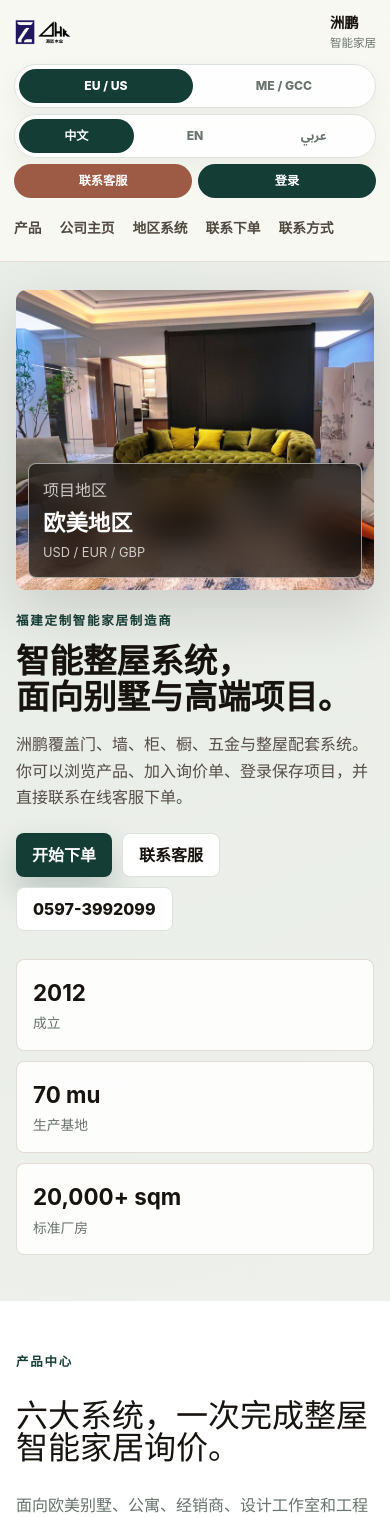
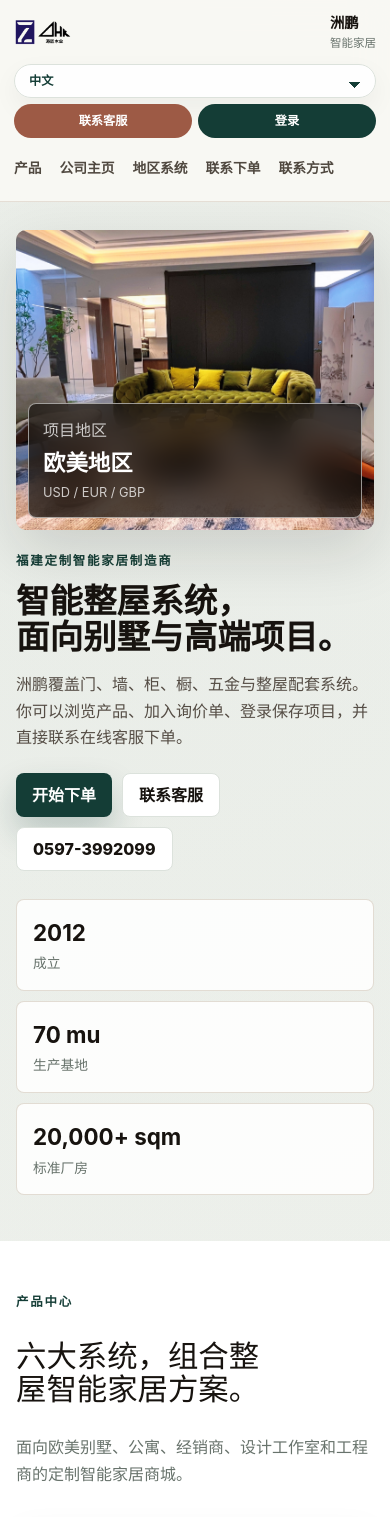
Before and after one commit to ravinque/zhoupeng, a Next.js app: page / in a window 390 px wide. Shown: the top 1517 px of the page. Built offline with nearby package versions, Linux system fonts and the light colour scheme.

Commit message:
Improve mobile storefront interactions

```diff
--- a/app/globals.css
+++ b/app/globals.css
@@ -125,21 +125,31 @@ img {
   gap: 10px;
 }
 
-.region-switch,
-.language-switch {
-  display: inline-flex;
-  gap: 4px;
-  padding: 4px;
+.language-select {
+  min-height: 42px;
+  min-width: 140px;
   border: 1px solid var(--line);
   border-radius: 999px;
   background: rgba(255, 255, 255, 0.88);
+  color: var(--green-dark);
+  padding: 0 42px 0 16px;
   box-shadow: 0 10px 26px rgba(23, 19, 15, 0.05);
+  font-size: 0.84rem;
+  font-weight: 850;
+  appearance: none;
+  background-image:
+    linear-gradient(45deg, transparent 50%, var(--green-dark) 50%),
+    linear-gradient(135deg, var(--green-dark) 50%, transparent 50%);
+  background-position:
+    calc(100% - 20px) 17px,
+    calc(100% - 14px) 17px;
+  background-size: 6px 6px;
+  background-repeat: no-repeat;
 }
 
-.region-switch button,
-.language-switch button,
 .icon-button {
   min-height: 38px;
+  min-width: 58px;
   border: 0;
   border-radius: 999px;
   background: transparent;
@@ -147,10 +157,9 @@ img {
   padding: 0 14px;
   font-size: 0.82rem;
   font-weight: 800;
+  white-space: nowrap;
 }
 
-.region-switch button.active,
-.language-switch button.active,
 .icon-button {
   background: var(--green-dark);
   color: #fff;
@@ -158,6 +167,7 @@ img {
 
 .service-top {
   background: var(--brick);
+  min-width: 76px;
 }
 
 .hero {
@@ -360,8 +370,15 @@ img {
 
 .section-heading h2 {
   max-width: 890px;
-  font-size: clamp(2rem, 4.4vw, 4.4rem);
-  line-height: 1;
+  font-size: clamp(2rem, 3.8vw, 3.8rem);
+  line-height: 1.05;
+  text-wrap: balance;
+}
+
+.catalogue .section-heading h2 {
+  max-width: 780px;
+  font-size: clamp(1.9rem, 3.25vw, 3.25rem);
+  line-height: 1.08;
 }
 
 .section-heading p:not(.eyebrow),
@@ -393,6 +410,11 @@ img {
   border-radius: 8px;
   background: #fff;
   box-shadow: 0 14px 34px rgba(23, 19, 15, 0.06);
+}
+
+.product-card.in-quote {
+  border-color: rgba(36, 95, 85, 0.42);
+  box-shadow: 0 18px 38px rgba(36, 95, 85, 0.12);
 }
 
 .image-button {
@@ -436,6 +458,7 @@ img {
 .order-preview span,
 .factory-card span {
   color: var(--brick);
+  line-height: 1.35;
   font-weight: 850;
 }
 
@@ -501,6 +524,17 @@ img {
   padding: 9px 13px;
   font-size: 0.82rem;
   font-weight: 850;
+}
+
+.product-foot button {
+  min-width: 86px;
+  min-height: 42px;
+}
+
+.product-foot button.added {
+  border-color: rgba(36, 95, 85, 0.22);
+  background: #e8f2ed;
+  color: var(--green-dark);
 }
 
 .feature-split {
@@ -679,6 +713,10 @@ img {
   gap: 14px;
 }
 
+.wide-field {
+  grid-column: 1 / -1;
+}
+
 label {
   display: grid;
   gap: 8px;
@@ -733,16 +771,62 @@ select:focus {
   line-height: 1;
 }
 
-.footer {
+.site-footer {
+  background: var(--green-dark);
+  color: rgba(255, 255, 255, 0.8);
+  padding: 44px max(var(--side-pad), calc((100vw - var(--content-max)) / 2)) 20px;
+  font-size: 0.9rem;
+}
+
+.footer-grid {
+  display: grid;
+  grid-template-columns: minmax(280px, 1.2fr) repeat(3, minmax(160px, 0.7fr));
+  gap: clamp(22px, 4vw, 56px);
+}
+
+.footer-grid section {
+  display: grid;
+  align-content: start;
+  gap: 10px;
+}
+
+.footer-grid h2,
+.footer-grid h3,
+.footer-grid p {
+  margin: 0;
+}
+
+.footer-grid h2 {
+  color: #fff;
+  font-size: clamp(1.35rem, 2vw, 1.9rem);
+  line-height: 1.15;
+}
+
+.footer-grid h3 {
+  color: #fff;
+  font-size: 0.98rem;
+}
+
+.footer-grid p,
+.footer-grid span,
+.footer-grid a {
+  color: rgba(255, 255, 255, 0.74);
+  line-height: 1.65;
+}
+
+.footer-grid a:hover {
+  color: #fff;
+}
+
+.footer-bottom {
   display: flex;
   flex-wrap: wrap;
   justify-content: space-between;
-  gap: 14px;
-  border-top: 1px solid var(--line);
-  background: var(--green-dark);
-  color: rgba(255, 255, 255, 0.8);
-  padding: 22px clamp(18px, 5vw, 76px);
-  font-size: 0.9rem;
+  gap: 12px;
+  margin-top: 34px;
+  border-top: 1px solid rgba(255, 255, 255, 0.18);
+  padding-top: 18px;
+  color: rgba(255, 255, 255, 0.64);
 }
 
 .service-float {
@@ -964,8 +1048,7 @@ select:focus {
     gap: 6px;
   }
 
-  .region-switch button,
-  .language-switch button,
+  .language-select,
   .icon-button {
     min-height: 34px;
     padding: 0 10px;
@@ -1062,15 +1145,11 @@ select:focus {
     font-size: 0.86rem;
   }
 
-  .region-switch,
-  .language-switch {
+  .language-select {
     width: 100%;
-    justify-content: space-between;
-  }
-
-  .region-switch button,
-  .language-switch button {
-    flex: 1;
+    min-width: 0;
+    flex: 1 1 100%;
+    padding-inline: 14px 40px;
   }
 
   .icon-button {
@@ -1100,4 +1179,16 @@ select:focus {
   .service-float {
     display: none;
   }
+
+  .footer-grid {
+    grid-template-columns: 1fr;
+  }
+
+  .site-footer {
+    padding-inline: 16px;
+  }
+
+  .footer-bottom {
+    display: grid;
+  }
 }
--- a/app/page.tsx
+++ b/app/page.tsx
@@ -238,8 +238,10 @@ const copy = {
     productionBase: "生产基地",
     standardPlant: "标准厂房",
     productsEyebrow: "产品中心",
-    productsTitle: "六大系统，一次完成整屋智能家居询价。",
+    productsTitle: "六大系统，组合整屋智能家居方案。",
     add: "加入",
+    added: "已加入",
+    addedNotice: "已加入询价单。",
     companyEyebrow: "公司主页",
     companyTitle: "福建洲鹏实业集研发、设计、生产、运营和售后服务为一体。",
     companyText:
@@ -275,6 +277,12 @@ const copy = {
       "地址：中国福建省上杭县蛟洋工业园区华强小区丽家坪工业区 2-1、2-2 号",
     openDesk: "打开在线客服",
     footer: "基于公开企业材料搭建的全球智能家居商城。",
+    footerIntro: "福建洲鹏实业有限公司专注门、墙、柜、橱、五金及配套系统，服务定制家居与整屋项目。",
+    footerContactTitle: "联系我们",
+    footerNavTitle: "快捷导航",
+    footerProductsTitle: "产品中心",
+    footerCopyright: "版权所有 © 福建洲鹏实业有限公司",
+    footerSite: "网址：www.fjzpsy.com",
     loginSystem: "登录系统",
     loginTitle: "登录后保存项目询价。",
     loginText: "这是 GitHub Pages 上的前端演示登录。输入任意邮箱和密码即可保存本地会话。",
@@ -310,8 +318,10 @@ const copy = {
     productionBase: "Production base",
     standardPlant: "Standard plant",
     productsEyebrow: "Products Center",
-    productsTitle: "Six product systems for one coordinated smart home order.",
+    productsTitle: "Six systems for one smart home order.",
     add: "Add",
+    added: "Added",
+    addedNotice: " added to the quote.",
     companyEyebrow: "Company Homepage",
     companyTitle: "Fujian ZhouPeng Industrial integrates R&D, design, production, operation, and service.",
     companyText:
@@ -347,6 +357,12 @@ const copy = {
     address: "Address: Lijiaping Industrial Zone, Shanghang County, Fujian Province, China.",
     openDesk: "Open service desk",
     footer: "Global smart home mall concept based on public company materials.",
+    footerIntro: "Fujian ZhouPeng Industrial focuses on door, wall, cabinet, kitchen, hardware, and supporting systems for custom home projects.",
+    footerContactTitle: "Contact us",
+    footerNavTitle: "Quick links",
+    footerProductsTitle: "Product center",
+    footerCopyright: "Copyright © Fujian ZhouPeng Industrial Co., Ltd.",
+    footerSite: "Website: www.fjzpsy.com",
     loginSystem: "Login System",
     loginTitle: "Access project orders.",
     loginText: "Demo front-end login for GitHub Pages. Use any email and password to save a local session.",
@@ -383,8 +399,10 @@ const copy = {
     productionBase: "قاعدة إنتاج",
     standardPlant: "مصنع قياسي",
     productsEyebrow: "مركز المنتجات",
-    productsTitle: "ستة أنظمة منتجات لطلب منزل ذكي متكامل.",
+    productsTitle: "ستة أنظمة لطلب منزل ذكي متكامل.",
     add: "إضافة",
+    added: "تمت الإضافة",
+    addedNotice: " تمت إضافته إلى طلب العرض.",
     companyEyebrow: "صفحة الشركة",
     companyTitle: "تجمع Fujian ZhouPeng Industrial بين البحث والتصميم والإنتاج والتشغيل والخدمة.",
     companyText:
@@ -419,6 +437,12 @@ const copy = {
     address: "العنوان: منطقة Lijiaping الصناعية، شانغهانغ، فوجيان، الصين.",
     openDesk: "افتح خدمة العملاء",
     footer: "متجر منزل ذكي عالمي مبني على مواد الشركة العامة.",
+    footerIntro: "تركز Fujian ZhouPeng Industrial على الأبواب والجدران والخزائن والمطابخ والملحقات وخدمات المشاريع المخصصة.",
+    footerContactTitle: "تواصل معنا",
+    footerNavTitle: "روابط سريعة",
+    footerProductsTitle: "مركز المنتجات",
+    footerCopyright: "حقوق النشر © Fujian ZhouPeng Industrial Co., Ltd.",
+    footerSite: "الموقع: www.fjzpsy.com",
     loginSystem: "نظام الدخول",
     loginTitle: "الوصول إلى طلبات المشروع.",
     loginText: "تسجيل دخول تجريبي لصفحات GitHub. استخدم أي بريد وكلمة مرور لحفظ الجلسة محليا.",
@@ -441,9 +465,39 @@ const copy = {
 
 const languageOptions: Array<{ key: Lang; label: string }> = [
   { key: "zh", label: "中文" },
-  { key: "en", label: "EN" },
-  { key: "ar", label: "عربي" },
+  { key: "en", label: "English" },
+  { key: "ar", label: "العربية" },
 ];
+
+const getAgentReply = (text: string, language: Lang) => {
+  const lower = text.toLowerCase();
+  const isShort = text.replace(/\s/g, "").length < 5 || /^\d+$/.test(text.trim());
+
+  if (language === "zh") {
+    if (isShort) return "我需要更多项目信息。请补充国家/城市、户型面积、产品系统和预算区间，我再帮你整理报价。";
+    if (/经销|代理|dealer|catalog|目录/.test(lower)) return "可以。经销合作请留下公司名称、目标市场和预计展厅面积，客服会发送产品目录和经销报价。";
+    if (/价格|报价|预算|quote|price|多少钱/.test(lower)) return "报价会按产品系统、尺寸、材料和目的地计算。你可以先加入产品到询价单，再提交电话或 WhatsApp。";
+    if (/图纸|户型|尺寸|plan|drawing|size/.test(lower)) return "请准备户型图、现场照片和关键尺寸。客服会据此整理 BOM、初步方案和交付建议。";
+    if (/电话|邮箱|联系|whatsapp|contact/.test(lower)) return "可以直接电话 0597-3992099，或发送邮件到 cathy@shhf2008.com。";
+    return "已收到。客服会根据你的描述整理产品清单、项目范围和下一步资料需求。";
+  }
+
+  if (language === "ar") {
+    if (isShort) return "نحتاج تفاصيل أكثر: الدولة والمدينة والمساحة والأنظمة المطلوبة والميزانية التقريبية.";
+    if (/dealer|catalog|وكيل|كتالوج/.test(lower)) return "للتعاون مع الوكلاء، يرجى إرسال اسم الشركة والسوق المستهدف ومساحة المعرض لنوفر الكتالوج والسعر.";
+    if (/quote|price|budget|سعر|عرض|ميزانية/.test(lower)) return "يعتمد العرض على الأنظمة والمقاسات والمواد ومدينة التسليم. أضف المنتجات ثم أرسل بيانات التواصل.";
+    if (/plan|drawing|size|مخطط|مقاس/.test(lower)) return "يرجى تجهيز المخطط والصور والمقاسات الأساسية لنرتب قائمة المواد والتوصية الأولية.";
+    if (/contact|phone|email|whatsapp|تواصل|هاتف/.test(lower)) return "يمكنك الاتصال على 0597-3992099 أو إرسال بريد إلى cathy@shhf2008.com.";
+    return "تم الاستلام. سيقوم فريق الخدمة بتحديد نطاق المشروع والمواد المطلوبة والخطوة التالية.";
+  }
+
+  if (isShort) return "Please share more detail: country, city, floor area, product systems, and budget range.";
+  if (/dealer|catalog|distributor|partner/.test(lower)) return "For dealer cooperation, share your company name, target market, and showroom size. We can prepare catalogues and dealer pricing.";
+  if (/quote|price|budget|cost/.test(lower)) return "Pricing depends on product systems, dimensions, materials, and destination. Add products to the quote and submit your contact details.";
+  if (/plan|drawing|size|dimension|floor/.test(lower)) return "Please prepare floor plans, room photos, and key dimensions so the service team can build a BOM and first proposal.";
+  if (/contact|phone|email|whatsapp/.test(lower)) return "You can call 0597-3992099 or email cathy@shhf2008.com directly.";
+  return "Received. The service team will review your project scope and outline the next information needed.";
+};
 
 export default function Home() {
   const [language, setLanguage] = useState<Lang>("zh");
@@ -482,6 +536,7 @@ export default function Home() {
       current.some((item) => item.id === product.id) ? current : [...current, product],
     );
     setSelected(product);
+    setQuoteStatus(`${product.title[language]}${t.addedNotice}`);
   };
 
   const removeFromQuote = (id: string) => {
@@ -519,7 +574,7 @@ export default function Home() {
     setMessages((current) => [
       ...current,
       { role: "customer", text: cleanText },
-      { role: "agent", text: t.agentReply },
+      { role: "agent", text: getAgentReply(cleanText, language) },
     ]);
     setChatText("");
   };
@@ -551,30 +606,18 @@ export default function Home() {
           <a href="#contact">{t.nav[4]}</a>
         </nav>
         <div className="top-actions">
-          <div className="region-switch" aria-label="Region switcher">
-            {(["west", "middleEast"] as Region[]).map((key) => (
-              <button
-                className={region === key ? "active" : ""}
-                key={key}
-                onClick={() => setRegion(key)}
-                type="button"
-              >
-                {regions[key].short}
-              </button>
+          <select
+            aria-label={t.language}
+            className="language-select"
+            value={language}
+            onChange={(event) => switchLanguage(event.target.value as Lang)}
+          >
+            {languageOptions.map((option) => (
+              <option key={option.key} value={option.key}>
+                {option.label}
+              </option>
             ))}
-          </div>
-          <div className="language-switch" aria-label={t.language}>
-            {languageOptions.map((option) => (
-              <button
-                className={language === option.key ? "active" : ""}
-                key={option.key}
-                onClick={() => switchLanguage(option.key)}
-                type="button"
-              >
-                {option.label}
-              </button>
-            ))}
-          </div>
+          </select>
           <button className="icon-button service-top" onClick={() => setIsServiceOpen(true)} type="button">
             {t.serviceTop}
           </button>
@@ -633,13 +676,16 @@ export default function Home() {
         </div>
         <div className="product-grid">
           {products.map((product) => (
-            <article className="product-card" key={product.id}>
+            <article
+              className={`product-card ${quote.some((item) => item.id === product.id) ? "in-quote" : ""}`}
+              key={product.id}
+            >
               <button className="image-button" onClick={() => setSelected(product)} type="button">
                 <img src={asset(product.image)} alt={`${product.title[language]} preview`} />
                 <span>{product.badge[language]}</span>
               </button>
               <div className="product-body">
-                <small>{product.cn}</small>
+                <small>{product.zone[language]}</small>
                 <h3>{product.title[language]}</h3>
                 <p>{product.summary[language]}</p>
                 <ul>
@@ -649,8 +695,13 @@ export default function Home() {
                 </ul>
                 <div className="product-foot">
                   <strong>{displayPrice(product)}</strong>
-                  <button onClick={() => addToQuote(product)} type="button">
-                    {t.add}
+                  <button
+                    className={quote.some((item) => item.id === product.id) ? "added" : ""}
+                    onClick={() => addToQuote(product)}
+                    type="button"
+                    aria-pressed={quote.some((item) => item.id === product.id)}
+                  >
+                    {quote.some((item) => item.id === product.id) ? t.added : t.add}
                   </button>
                 </div>
               </div>
@@ -713,7 +764,7 @@ export default function Home() {
           <p className="eyebrow">{t.selectedSolution}</p>
           <img src={asset(selected.image)} alt={`${selected.title[language]} selected preview`} />
           <div>
-            <span>{selected.cn}</span>
+            <span>{selected.zone[language]}</span>
             <h2>{selected.title[language]}</h2>
             <p>{selected.summary[language]}</p>
             <strong>{displayPrice(selected)}</strong>
@@ -751,6 +802,20 @@ export default function Home() {
             </strong>
           </div>
           <div className="form-grid">
+            <label className="wide-field">
+              {t.projectRegion}
+              <select
+                name="region"
+                value={region}
+                onChange={(event) => setRegion(event.target.value as Region)}
+              >
+                {(["west", "middleEast"] as Region[]).map((key) => (
+                  <option key={key} value={key}>
+                    {regions[key].name[language]} · {regions[key].currency}
+                  </option>
+                ))}
+              </select>
+            </label>
             <label>
               {t.name}
               <input name="name" required placeholder={t.name} />
@@ -811,9 +876,42 @@ export default function Home() {
         </button>
       </section>
 
-      <footer className="footer">
-        <span>{language === "zh" ? "福建洲鹏实业有限公司" : "Fujian ZhouPeng Industrial Co., Ltd."}</span>
-        <span>{t.footer}</span>
+      <footer className="site-footer">
+        <div className="footer-grid">
+          <section>
+            <h2>{language === "zh" ? "福建洲鹏实业有限公司" : "Fujian ZhouPeng Industrial Co., Ltd."}</h2>
+            <p>{t.footerIntro}</p>
+          </section>
+          <section>
+            <h3>{t.footerContactTitle}</h3>
+            <a href="tel:05973992099">0597-3992099</a>
+            <a href="mailto:cathy@shhf2008.com">cathy@shhf2008.com</a>
+            <span>
+              {language === "zh"
+                ? "福建省上杭县李家坪工业区"
+                : "Lijiaping Industrial Zone, Shanghang County, Fujian, China"}
+            </span>
+          </section>
+          <section>
+            <h3>{t.footerNavTitle}</h3>
+            <a href="#home">{language === "zh" ? "首页" : language === "ar" ? "الرئيسية" : "Home"}</a>
+            <a href="#company">{t.nav[1]}</a>
+            <a href="#products">{t.nav[0]}</a>
+            <a href="#contact">{t.nav[4]}</a>
+          </section>
+          <section>
+            <h3>{t.footerProductsTitle}</h3>
+            {products.map((product) => (
+              <a href="#products" key={product.id}>
+                {language === "zh" ? product.cn : product.title[language]}
+              </a>
+            ))}
+          </section>
+        </div>
+        <div className="footer-bottom">
+          <span>{t.footerCopyright}</span>
+          <span>{t.footerSite}</span>
+        </div>
       </footer>
 
       <button className="service-float" onClick={() => setIsServiceOpen(true)} type="button">
```
